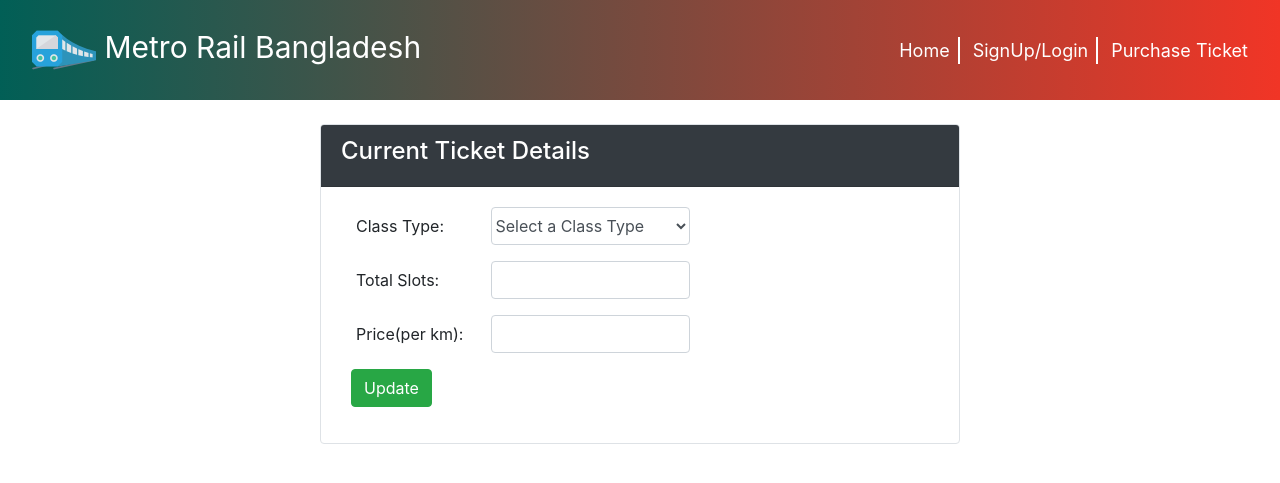
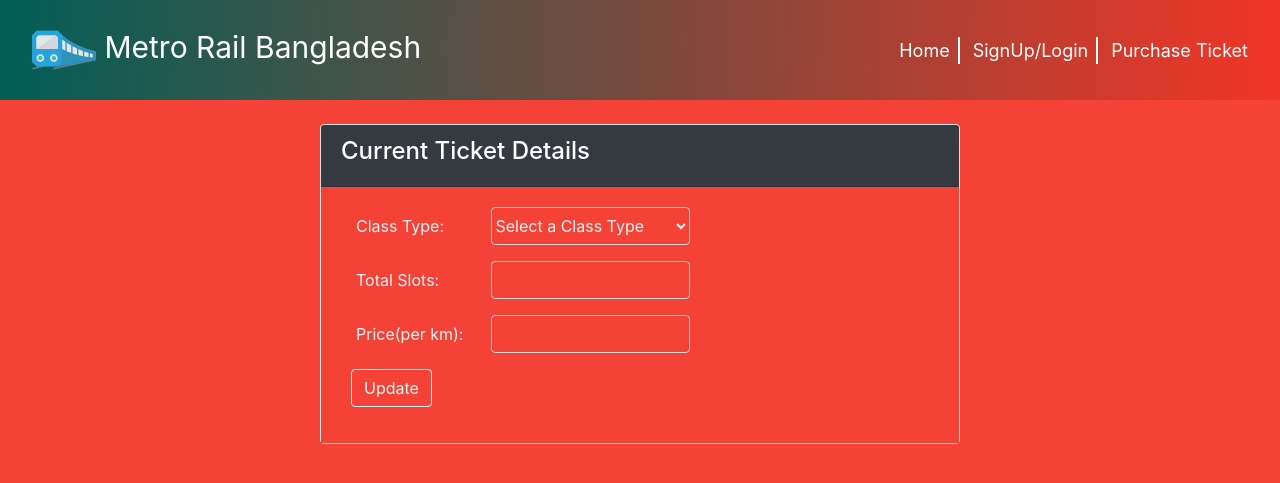
Before and after one commit to nahidsalekin/metro-rail-ticket-management, a Django app: page /ticket_info/ in a window 1280 px wide. Shown: the top 483 px of the page. Run offline with Django 3.2, Linux system fonts and the light colour scheme; some libraries are stand-ins or nearby versions.

Commit message:
:bulb: background color changed

```diff
--- a/templates/ticket_info.html
+++ b/templates/ticket_info.html
@@ -6,9 +6,26 @@
     <meta name="viewport" content="width=device-width, initial-scale=1.0">
     <title>Document</title>
     <style>
+        body {
+            background-color: #F44336;
+        }
+
         .full-content {
             width: 50%;
             margin: 0 auto;
+        }
+
+        .form-control {
+            background-color: #F44336;
+            color: whitesmoke;
+        }
+
+        .col-form-label {
+            color: whitesmoke;
+        }
+
+        .card-body {
+            background-color: #F44336;
         }
 
         .col-sm-4 {
@@ -58,7 +75,7 @@
 
                 <div class="form-group row d-flex justify-content-start">
                     <!-- <button type="button" onclick="update()" class="btn btn-info">Current Price</button> -->
-                    <button type="submit" class="btn btn-success">Update</button>
+                    <button type="submit" class="btn btn-outline-light">Update</button>
                 </div>
             </form>
         </div>
@@ -90,4 +107,5 @@
     </script>
 </body>
 {% endblock %}
+
 </html>
```
